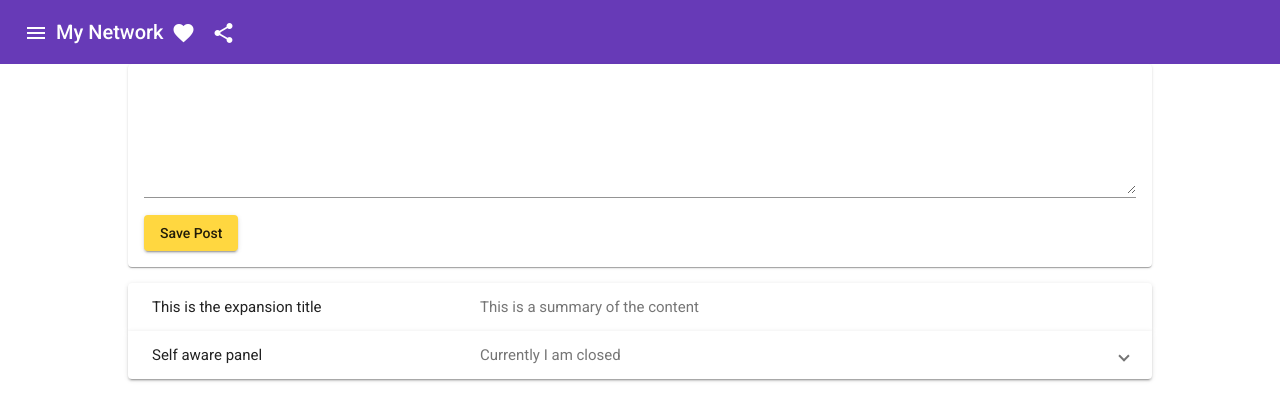
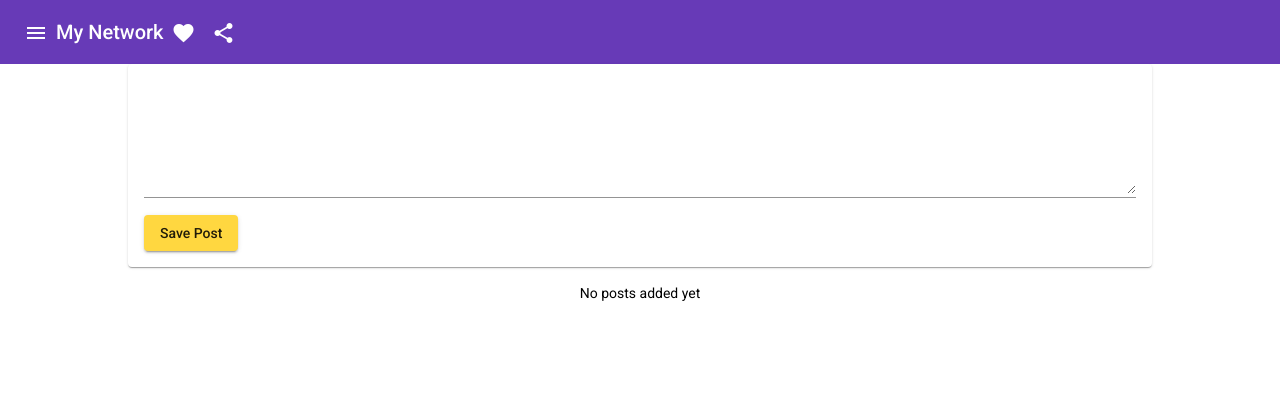
Before and after one commit to amabelleS/My-network, an Angular app: page / in a window 1280 px wide. Shown: the top 420 px of the page. Built offline with nearby package versions, Linux system fonts and the light colour scheme.

Commit message:
rendering posts conditionaly

```diff
--- a/src/app/post/post-list/post-list.component.css
+++ b/src/app/post/post-list/post-list.component.css
@@ -2,3 +2,7 @@
   display: block;
   margin-top: 1rem;
 }
+
+.info-text {
+  text-align: center;
+}
--- a/src/app/post/post-list/post-list.component.html
+++ b/src/app/post/post-list/post-list.component.html
@@ -1,5 +1,5 @@
-<mat-accordion>
-  <mat-expansion-panel hideToggle>
+<mat-accordion multi="true" *ngIf="posts.length > 0">
+  <!-- <mat-expansion-panel hideToggle>
     <mat-expansion-panel-header>
       <mat-panel-title> This is the expansion title </mat-panel-title>
       <mat-panel-description>
@@ -7,17 +7,20 @@
       </mat-panel-description>
     </mat-expansion-panel-header>
     <p>This is the primary content of the panel.</p>
-  </mat-expansion-panel>
+  </mat-expansion-panel> -->
   <mat-expansion-panel
     (opened)="panelOpenState = true"
     (closed)="panelOpenState = false"
+    *ngFor="let post of posts"
   >
     <mat-expansion-panel-header>
-      <mat-panel-title> Self aware panel </mat-panel-title>
+      <mat-panel-title> {{ post.title }} </mat-panel-title>
       <mat-panel-description>
         Currently I am {{ panelOpenState ? "open" : "closed" }}
       </mat-panel-description>
     </mat-expansion-panel-header>
-    <p>I'm visible because I am open</p>
+    <p>{{ post.content }}</p>
   </mat-expansion-panel>
 </mat-accordion>
+
+<p class="mat-body-1 info-text" *ngIf="posts.length <= 0">No posts added yet</p>
--- a/src/app/post/post-list/post-list.component.ts
+++ b/src/app/post/post-list/post-list.component.ts
@@ -8,11 +8,13 @@
 export class PostListComponent implements OnInit {
   panelOpenState = false;
 
-  posts = [
-    {title: 'first post', content: 'this is the post\'s content...'},
-    {title: 'second post', content: 'this is the sec post\'s content...'},
-    {title: 'third post', content: 'this is the 3 post\'s content...'},
-  ]
+  // posts = [
+  //   {title: 'first post', content: 'this is the post\'s content...'},
+  //   {title: 'second post', content: 'this is the sec post\'s content...'},
+  //   {title: 'third post', content: 'this is the 3 post\'s content...'},
+  // ]
+
+  posts = [];
 
   constructor() { }
 
```
